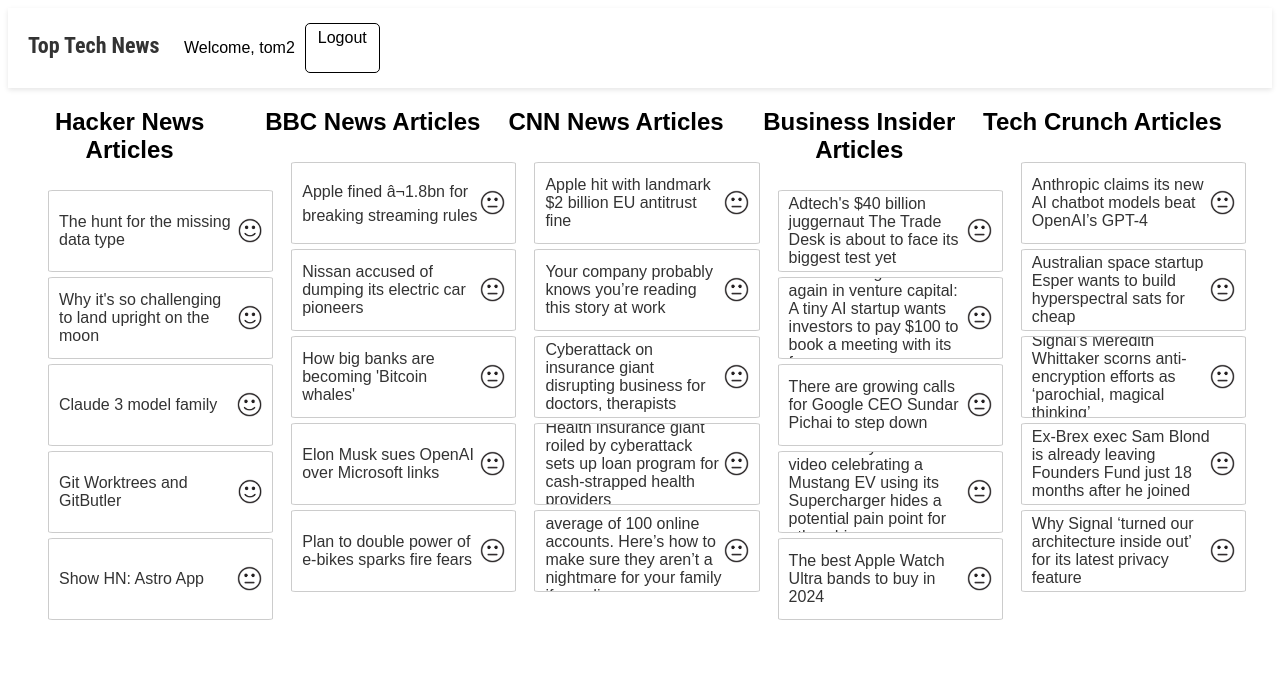
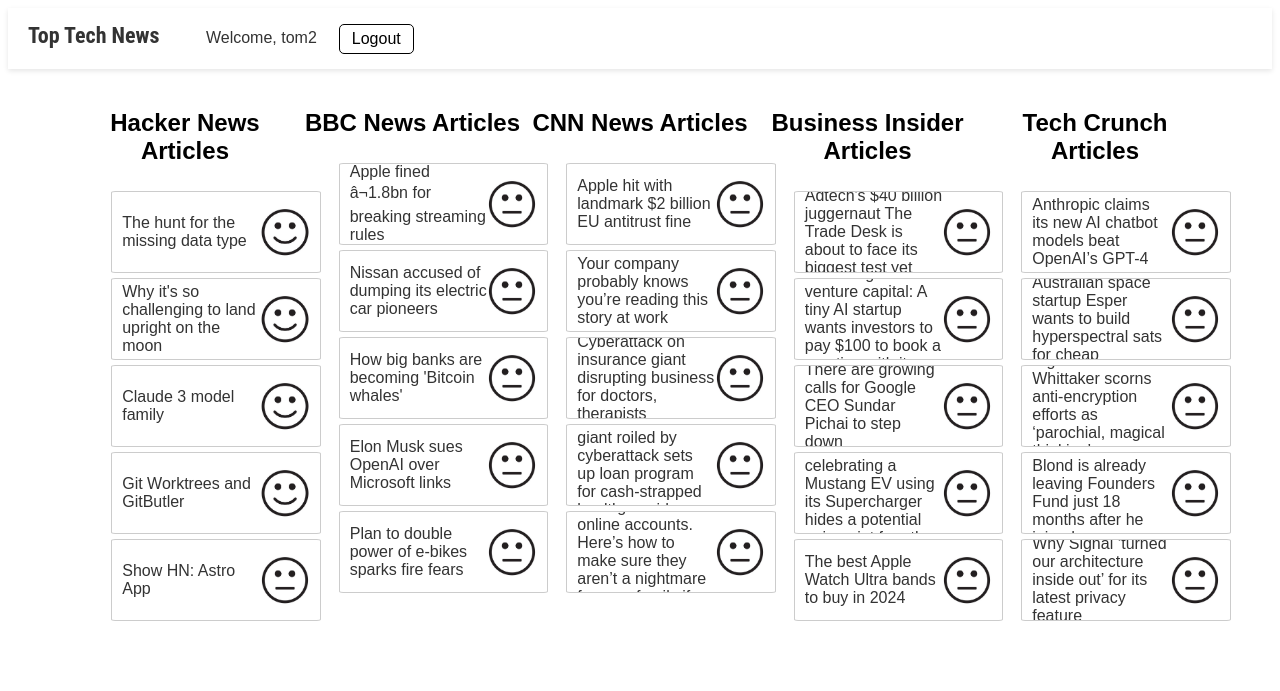
Before and after one commit to thomasbulll/TechNewsAggregator, a Flask app: page / in a window 1280 px wide. Shown: the top 691 px of the page. Run offline with Flask 3, Linux system fonts and the light colour scheme; a user stored in the database is signed in; data comes from the database, SQL or seed files in the repository; both versions use the stored data as it was after the commit; some libraries are stand-ins or nearby versions.

Commit message:
Fix flash messages, improve styling in header

```diff
--- a/app.py
+++ b/app.py
@@ -55,7 +55,6 @@
             flash('Username or password is incorrect', 'danger')
             return redirect(url_for('login'))
         login_user(user, remember=True)
-        flash('Login successfully', 'success')
         return redirect(url_for('index'))
     return render_template('login.html', title='Login', form=form)
 
@@ -73,7 +72,7 @@
     form = SignUpForm()
     if form.validate_on_submit():
         post_new_user(form.username.data, form.email.data, get_hash(form.password.data))
-        flash('Sign up successfully', 'success')
+        flash('Sign up successfull', 'success')
         return redirect(url_for('login'))
     return render_template('signup.html', title='Sign Up', form=form)
 
--- a/static/style.css
+++ b/static/style.css
@@ -11,16 +11,18 @@
   display: flex;
   flex-wrap: wrap;
   justify-content: space-between;
-  width: 95vw;
+  width: 90%;
+  margin: 0 auto;
+  padding: 20px;
 }
 
 section {
   margin-bottom: 20px;
   padding-bottom: 10px;
-  width: 15%;
+  width: 20%;
   display: flex;
   flex-direction: column;
-  flex-grow: 1;
+  align-items: center;
 }
 
 a {
@@ -47,13 +49,12 @@
 }
 
 .article-image {
-  width: 25px;
-  height: 25px;
+  width: 50px;
+  height: 50px;
+  object-fit: cover;
 }
 
 .container-form {
-  top: 50%;
-  transform: translateY(50%);
   background-color: #fff;
   padding: 20px;
   border-radius: 5px;
@@ -122,38 +141,49 @@
 }
 
 .header {
-  background-color: #fff; /* White background */
-  color: #000; /* Black text color */
+  background-color: #fff;
+  color: #000;
   padding: 15px 20px;
   display: flex;
-  align-items: center; /* Vertically align elements in the center */
-  box-shadow: 0 2px 5px rgba(0, 0, 0, 0.1); /* Subtle shadow for depth */
+  align-items: center;
+  box-shadow: 0 2px 5px rgba(0, 0, 0, 0.1);
 }
 
-/* Title styles */
 .header-title {
   font-size: 22px;
   font-weight: bold;
-  margin-right: 20px; /* Space between title and buttons */
-  font-family: 'Roboto Condensed', sans-serif; /* Example font */
+  margin-right: 20px;
+  font-family: 'Roboto Condensed', sans-serif;
 }
 
-/* Button styles */
 .header-buttons {
-  display: inline-flex; /* Inline buttons for horizontal alignment */
+  display: inline-flex;
+}
+
+.header-welcome{
+  background-color: transparent;
+  padding: 5px 12px;
+  border-radius: 5px;
+  margin-left: 10px;
+  text-decoration: none;
+}
+
+.header-welcome:hover{
+  text-decoration: none;
+  cursor: default;
 }
 
 .btn-header {
-  background-color: transparent; /* No button background */
-  color: #000; /* Black text color */
-  border: 1px solid #000; /* Black border */
+  background-color: transparent;
+  color: #000;
+  border: 1px solid #000;
   padding: 5px 12px;
   border-radius: 5px;
-  margin-left: 10px; /* Space between buttons */
+  margin-left: 10px;
   cursor: pointer;
-  text-decoration: none; /* Remove underline on hover */
+  text-decoration: none;
 }
 
 .btn-header:hover {
-  background-color: #ddd; /* Light gray background on hover */
+  background-color: #ddd;
 }
--- a/templates/base.html
+++ b/templates/base.html
@@ -12,7 +12,8 @@
             <div class="header-buttons">
                 <!--Buttons-->
                 {% if current_user.is_authenticated %}
-                    <p>Welcome, {{ current_user.username }}</p>
+
+                    <a role="button" class="btn header-welcome" href="{{ url_for('index') }}">Welcome, {{ current_user.username }}</a>
                     <a role="button" class="btn btn-header" href="{{ url_for('logout') }}">Logout</a>
                 {% else %}
                     <a role="button" class="btn btn-header" href="{{ url_for('login') }}">Login</a>
@@ -21,7 +22,6 @@
             </div>
         </div>
     </header>
-    <div class="container">
     <!--Flash messages-->
     {% with messages = get_flashed_messages(with_categories=true) %}
         {% if messages %}
@@ -29,15 +29,22 @@
                 {% if category == 'message' %}
                     {% set category = 'primary' %}
                 {% endif %}
-                    <div class="alert alert-{{ category }} alert-dismissible fade show mb-3" role="alert">
+                <div class="flash-messages" role="alert">
                     {{ message }}
-                        <button type="button" class="btn-close" data-bs-dismiss="alert" aria-label="Close"></button>
+                    <button type="button" class="flash-messages-close" onclick=delete_flash(this) aria-label="Close">Close</button>
                 </div>
             {% endfor %}
         {% endif %}
     {% endwith %}
+    <div class="container">
         <!--Block content-->
         {% block content %}{% endblock %}
     </div>
 </body>
+<script src="https://ajax.googleapis.com/ajax/libs/jquery/3.1.0/jquery.min.js"></script>
+<script>
+    function delete_flash(flash){
+        $(flash).parent().remove()
+    }
+</script>
 </html>
```
Also changed, not shown: other parts of static/style.css (+22 -4 lines), database/database.db. Lines whose indentation alone changed are shown as unchanged.
